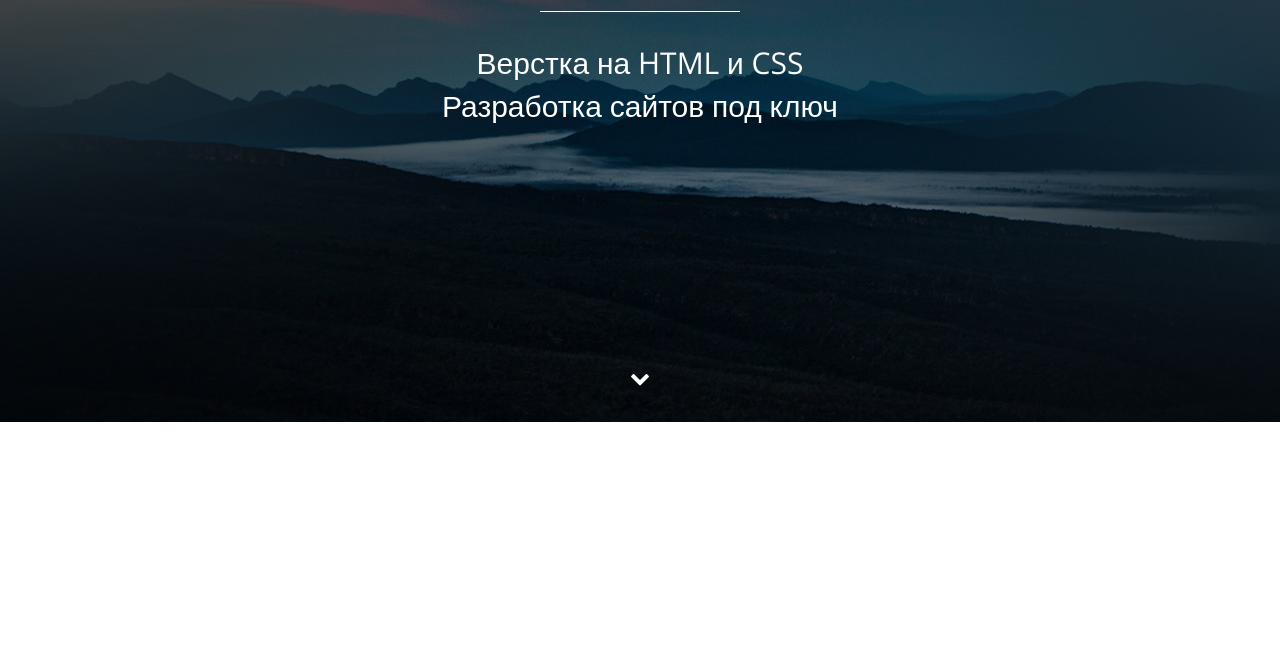
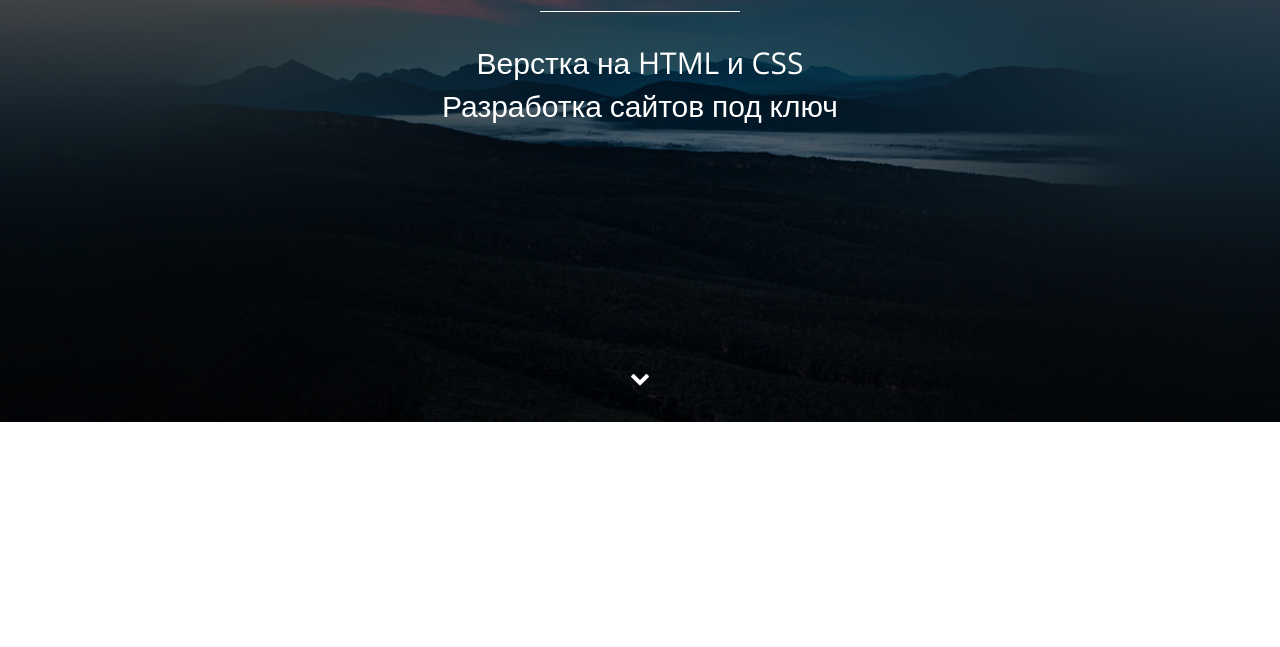
Before and after one commit to mike-wdev/mike-wdev.github.io, a plain HTML site: page index.html in a window 1280 px wide. Shown: the part 378-1025 px from the top of the page. Drawn offline with nearby package versions, Linux system fonts and the light colour scheme.

Commit message:
Добавлен параллакс эффект
Изменены стили отображения главного блока

```diff
--- a/css/style.css
+++ b/css/style.css
@@ -19,10 +19,8 @@ a:active, a:visited, a:focus {
 	width: 100%;
 	display:table;
 	text-align: center;
-	background-color: #000;
 	color: #fff;
 	height: 100vh;
-	background: #fff url(../img/main-bg.jpg) center center no-repeat;
 }
 .main-overlay {
 	z-index: 1;
```
